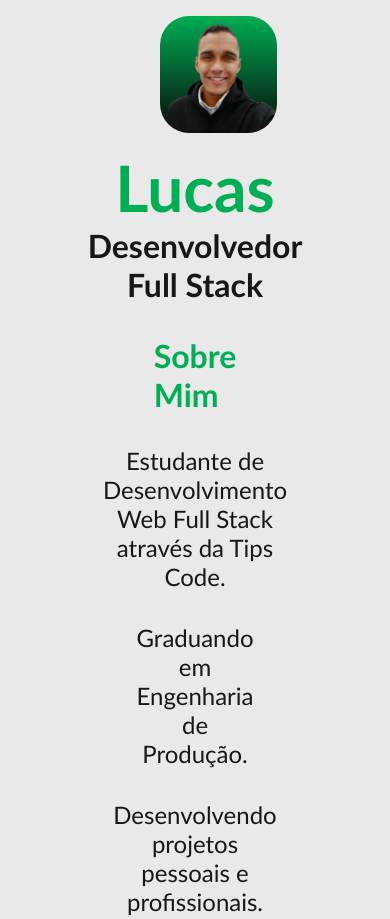
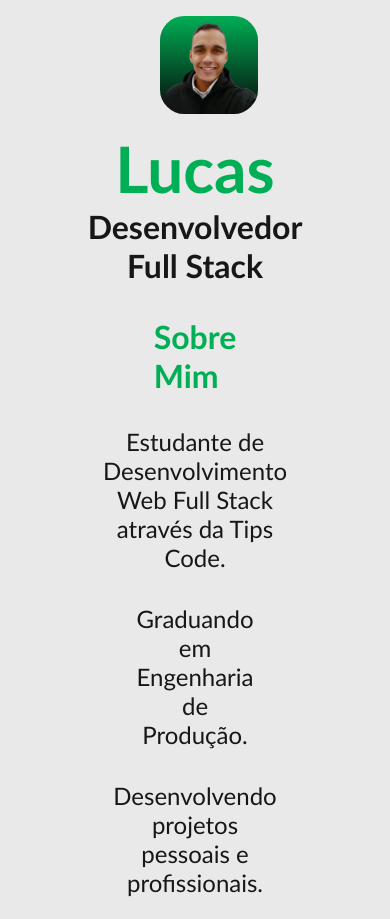
Before and after one commit to lucaseabsouza/portfolio-v2, a plain HTML site: page index.html in a window 390 px wide. Shown: the top 919 px of the page. Drawn offline with Linux system fonts and the light colour scheme.

Commit message:
Update style.css

```diff
--- a/css/style.css
+++ b/css/style.css
@@ -30,7 +30,7 @@ body{
     }
 
     .foto_Lucas{
-        width: 30vw;
+        width: 25vw;
         border-radius: 25%;
         display: flex;
         margin: 1rem auto;
```
